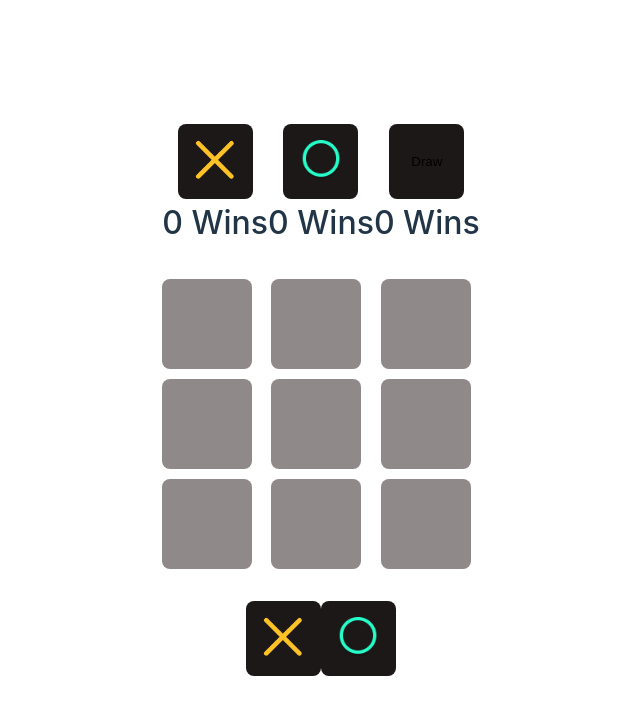
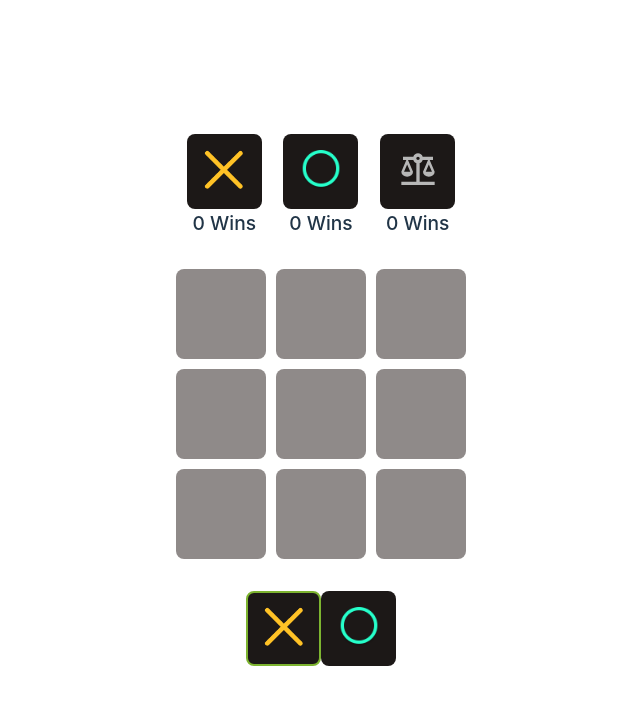
Before and after one commit to AnthonyyHL/tic-tac-toe, a React (Vite) app: page / in a window 1280 px wide. Both pictures are taken after a click on the button "Start Game". Shown: the top 714 px of the page, without its empty margins (319-959 px from the left). Built offline with nearby package versions, Linux system fonts and the light colour scheme.

Commit message:
fix: Resolve bug in draw counter

```diff
--- a/src/app/App.css
+++ b/src/app/App.css
@@ -51,8 +51,11 @@
   display: grid;
   grid-template-columns: repeat(3, 1fr);
 }
+.game-winning-history .win-counter-text {
+  font-size: 0.6em;
+}
 
-.game-winning-history .turns .is-selected {
+.turns .is-selected {
   border: 2px solid rgb(125, 180, 48);
 }
 
--- a/src/app/App.jsx
+++ b/src/app/App.jsx
@@ -12,7 +12,7 @@ const GameStatCard = ({ turn, wins }) => {
   return (
     <div className="game-stat">
       <Cell>{turn}</Cell>
-      <span>{`${wins} Wins`}</span>
+      <span className="win-counter-text">{`${wins} Wins`}</span>
     </div>
   )
 }
@@ -64,10 +64,11 @@ function App() {
           spread: 70,
           origin: { y: 0.6 },
         })
+        updateStats(newWinner)
       } else if (checkDraw(newBoard)) {
         setWinner(false)
+        updateStats(false)
       }
-      updateStats(newWinner)
     }
   }
 
@@ -94,7 +95,7 @@ function App() {
       <header className="game-winning-history">
         <GameStatCard turn={TURNS_ICONS.X} wins={gameStats.x} />
         <GameStatCard turn={TURNS_ICONS.O} wins={gameStats.o} />
-        <GameStatCard turn="Draw" wins={gameStats.draw} />
+        <GameStatCard turn={TURNS_ICONS.DRAW} wins={gameStats.draw} />
       </header>
 
       <section className="game">
--- a/src/constants.jsx
+++ b/src/constants.jsx
@@ -3,6 +3,7 @@ import React from 'react'
 export const TURNS_ICONS = {
   X: <img src="src/assets/cross.png" alt="X" />,
   O: <img src="src/assets/circle.png" alt="X" />,
+  DRAW: <img src="src/assets/draw.svg" alt="DRAW" />,
 }
 
 export const TURNS = {
```
Also changed, not shown: src/assets/draw.svg (added).
